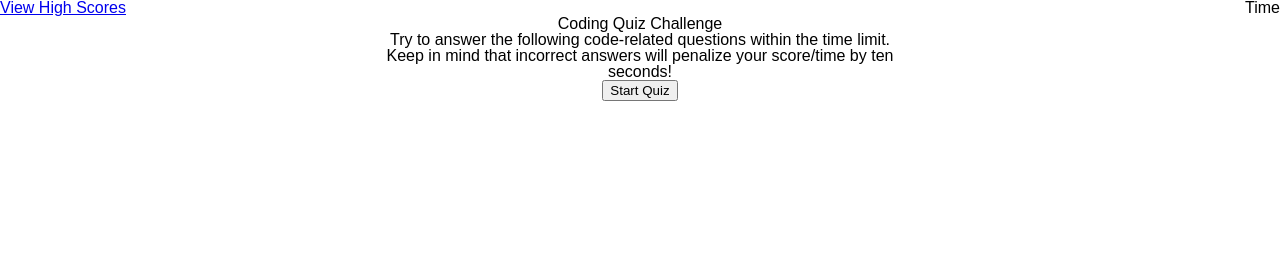
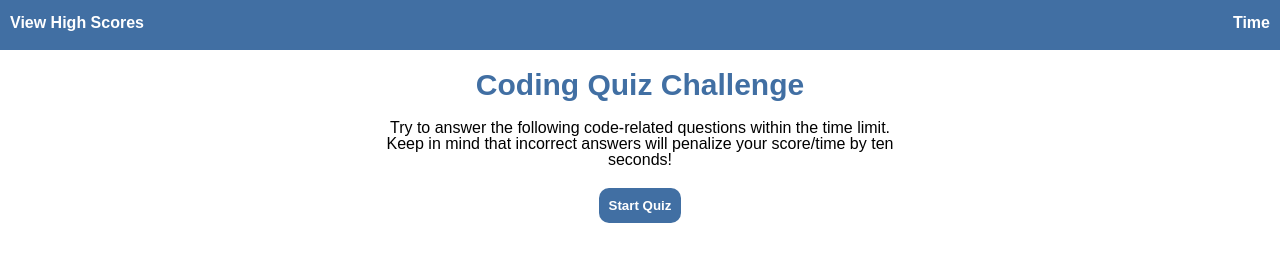
Before and after one commit to adamalcantara/code_quiz, a plain HTML site: page index.html in a window 1280 px wide. Drawn offline with Linux system fonts and the light colour scheme.

Commit message:
styling applied, have to fix camelCase

```diff
--- /dev/null
+++ b/assets/highscores.css
@@ -0,0 +1,41 @@
+:root {
+    font-family: sans-serif;
+}
+
+body {
+    margin: auto;
+    margin-top: 30px;
+    text-align: center;
+
+}
+
+h1 {
+    font-weight: bold;
+    font-size: 30px;
+    margin-bottom: 20px;
+    color: #416fa3;
+}
+
+#highscorebox {
+    margin-bottom: 20px;
+
+}
+
+a {
+    text-decoration: none;
+    font-size: 15px;
+    color: white;
+    background-color: #416fa3;
+    padding: 10px;
+    border-radius: 10px;
+}
+
+#clearscores {
+    text-decoration: none;
+    font-size: 15px;
+    color: white;
+    background-color: #416fa3;
+    padding: 10px;
+    border-radius: 10px;
+    border-style: none;
+}
--- a/assets/highscores.js
+++ b/assets/highscores.js
@@ -2,14 +2,8 @@ var highScores = JSON.parse(localStorage.getItem("scores"));
 var highScoreEl = document.getElementById("highscorebox");
 var clearScores = document.getElementById("clearscores");
 
-// highScoreEl.append(highScore[0].initials)
-// highScoreEl.append(highScore[0].score)
-
-// var string = JSON.stringify(initials);
-
 console.log(highScores);
 
-// highScoreEl.append(highScores);
 //for loop over array
 
 for (let index = 0; index < highScores.length; index++) {
--- a/assets/main.js
+++ b/assets/main.js
@@ -51,6 +51,7 @@ function selectAnswer() {
     } else {
         displayCorrect.innerHTML = "Incorrect";
         count = count - 10;
+        timerElement.textContent = count;
         if (count <= 0){
             count=0
         }
--- a/assets/questions.js
+++ b/assets/questions.js
@@ -26,7 +26,7 @@ var questions = [
     {
         title: "What should you never call JavaScript in a job interview?",
         options: ["Coffee", "Java", "Anything but JavaScript", "All of the above"],
-        answer: "JavaScript"
+        answer: "All of the above"
     },
 
 ]
--- a/assets/style.css
+++ b/assets/style.css
@@ -2,14 +2,30 @@
     font-family: sans-serif;
 }
 
+header {
+    background-color: #416fa3;
+    height: 50px;
+    margin-bottom: 20px;
+}
+
 .highscores {
-    display: inline;
+
+    position: absolute;
     justify-content: left;
+    color: white;
+    font-weight: bold;
+    text-decoration: none;
+    padding-left: 10px;
+    padding-top: 15px;
 }
 
 .timer {
     display: inline;
     float: right;
+    color: white;
+    font-weight: bold;
+    padding-right: 10px;
+    padding-top: 15px;
 }
 
 main {
@@ -21,3 +37,52 @@ main {
 .hide {
     display: none;
 }
+
+h1 {
+    font-size: 30px;
+    font-weight: bold;
+    margin-bottom: 20px;
+    color: #416fa3;
+}
+
+p {
+    margin-bottom: 20px;
+}
+
+#startbutton{
+    border: none;
+    background-color: #416fa3;
+    color: white;
+    padding: 10px;
+    font-weight: bold;
+    border-radius: 10px;
+}
+
+#startbutton:hover {
+    cursor: pointer;
+}
+
+h2 {
+    font-size: 30px;
+    font-weight: bold;
+    margin-bottom: 20px;
+    color: #416fa3;
+}
+
+button {
+    color: white;
+    border: none;
+    background-color: #416fa3;
+    padding: 10px;
+    border-radius: 10px;
+    margin-bottom: 10px;
+}
+
+button:hover {
+    cursor: pointer;
+}
+
+#choices {
+    display: flex;
+    flex-direction: column;
+}
--- a/index.html
+++ b/index.html
@@ -11,9 +11,12 @@
 
 </head>
 <body>
+    <header>
     <a href="highscores.html" class="highscores">View High Scores</a>
 
     <div class="timer">Time <span id="time"></span></div>
+
+    </header>
 
     <main>
 
```
Also changed, not shown: highscores.html (+5 -4 lines).
